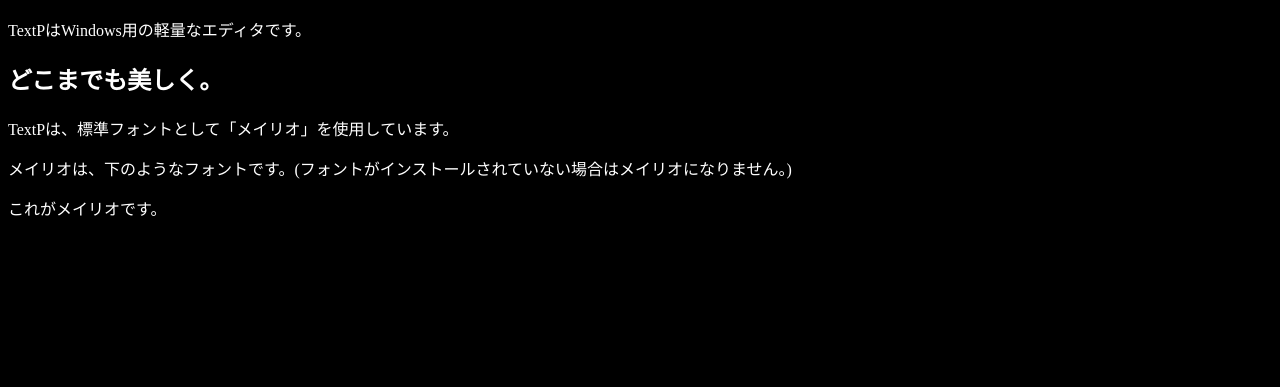
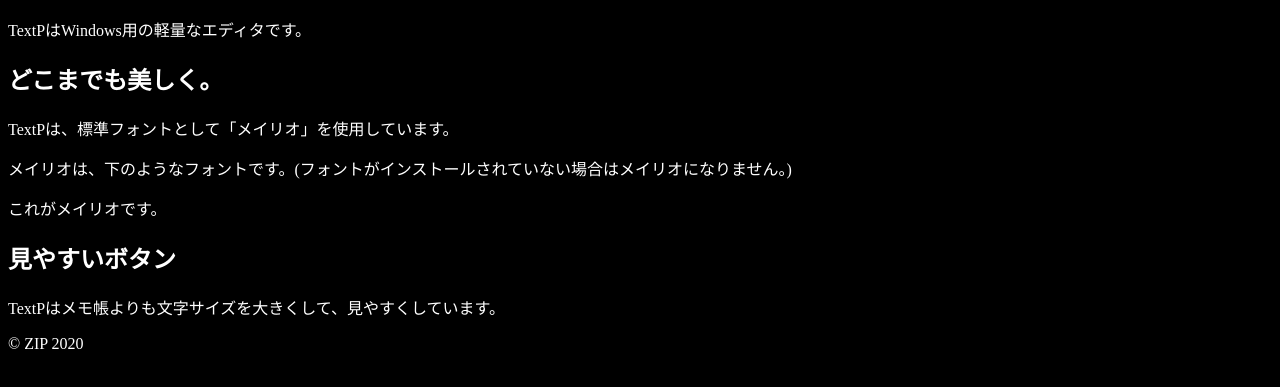
Before and after one commit to 1234Yosuke/TextP, a plain HTML site: page index.htm in a window 1280 px wide. Shown: the part 185-572 px from the top of the page. Drawn offline with Linux system fonts and the light colour scheme.

Commit message:
Update index.htm

```diff
--- a/index.htm
+++ b/index.htm
@@ -19,6 +19,11 @@
             <p>TextPは、標準フォントとして「メイリオ」を使用しています。</p>
             <p>メイリオは、下のようなフォントです。(フォントがインストールされていない場合はメイリオになりません。)</p>
             <p><font face="Meiryo">これがメイリオです。</font></p>
+            <h2>見やすいボタン</h2>
+            <p>TextPはメモ帳よりも文字サイズを大きくして、見やすくしています。</p>
+        </div>
+        <div class="footer">
+            <p>© ZIP 2020</p>
         </div>
     </body>
 </html>
```
